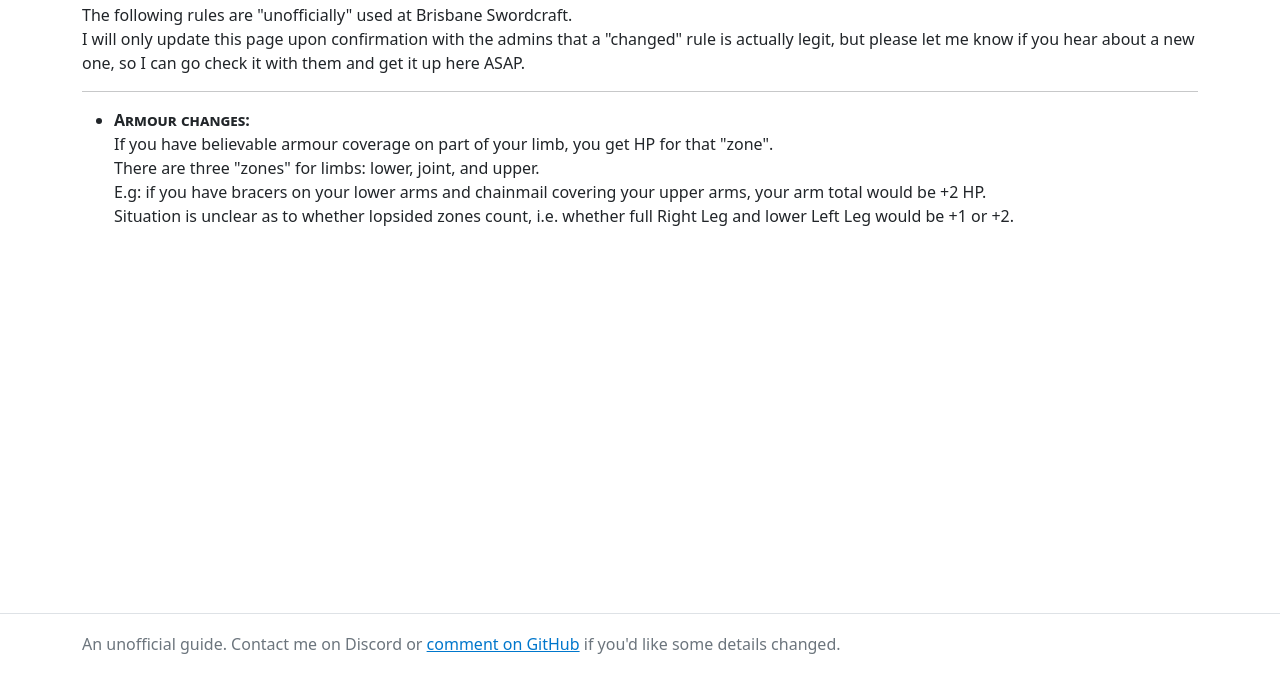
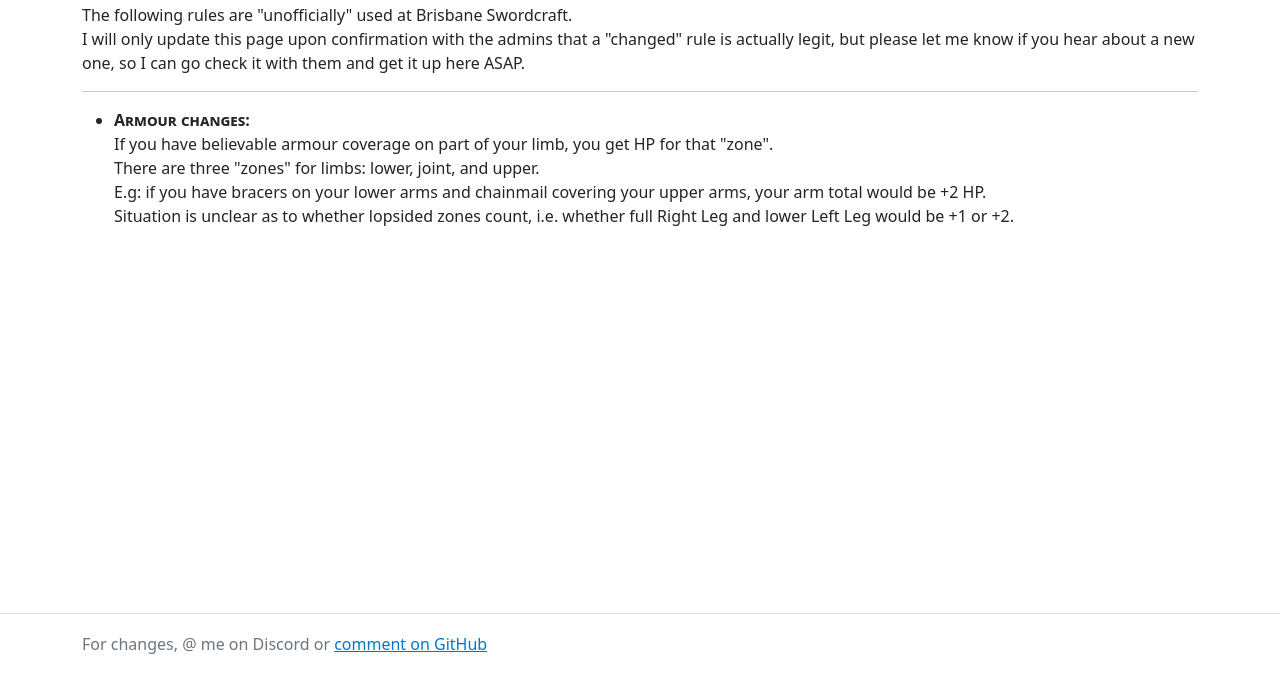
Before and after one commit to adric-clifton/sc-brisbane-unofficial, a plain HTML site: page docs/HouseRules.html in a window 1280 px wide. Shown: the part 126-800 px from the top of the page. Drawn offline with Linux system fonts and the light colour scheme.

Commit message:
Version 1.04, shorten contact message

```diff
--- a/docs/HouseRules.html
+++ b/docs/HouseRules.html
@@ -80,9 +80,8 @@
 
     <footer class="border-top footer text-muted">
         <div class="container">
-            An unofficial guide. Contact me on Discord or
+            For changes, @ me on Discord or
             <a href="https://github.com/adric-clifton/sc-brisbane-unofficial/issues/new">comment on GitHub</a>
-            if you'd like some details changed.
         </div>
     </footer>
 </body>
```
Also changed, not shown: docs/Warbands/01.html (+1 -2 lines), docs/Warbands/02.html (+1 -2 lines), docs/Warbands/03.html (+1 -2 lines), docs/Warbands/04.html (+1 -2 lines), docs/Warbands/05.html (+1 -2 lines), docs/Warbands/06.html (+1 -2 lines), docs/Warbands/07.html (+1 -2 lines), docs/Warbands/08.html (+1 -2 lines), docs/Warbands/09.html (+1 -2 lines), docs/Warbands/10.html (+1 -2 lines), docs/Warbands/11.html (+1 -2 lines), docs/Warbands/12.html (+1 -2 lines), docs/Warbands/13.html (+1 -2 lines), docs/index.html (+1 -2 lines), 3 more files.
